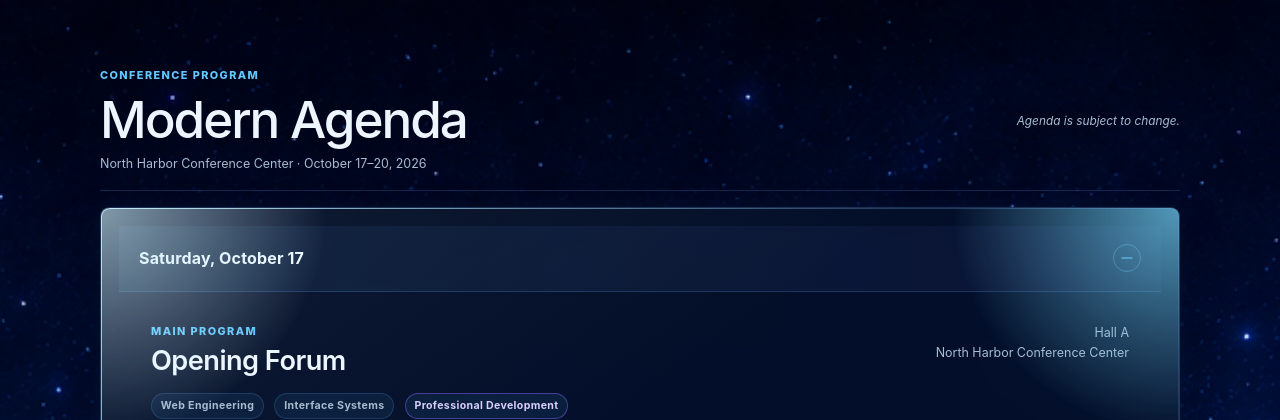
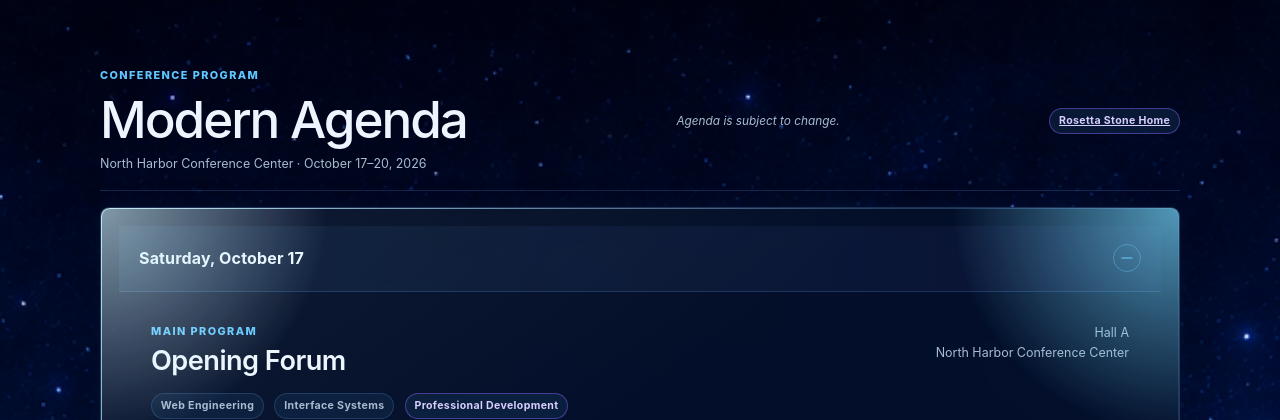
Before and after one commit to susanndelgado/Modern-Agenda-Rosetta-Stone, a PHP site: page /php/index.php in a window 1280 px wide. Shown: the top 420 px of the page. Run offline with PHP 8.4, Linux system fonts and the light colour scheme.

Commit message:
Add PHP project home link

```diff
--- a/php/index.php
+++ b/php/index.php
@@ -122,6 +122,13 @@ function lecturers(array $moderator): string
             <p class="notice">
                 Agenda is subject to change.
             </p>
+
+            <a
+                class="tag tag--accent"
+                href="https://susanndelgado.github.io/Modern-Agenda-Rosetta-Stone/"
+            >
+                Rosetta Stone Home
+            </a>
 
         </header>
 
```
